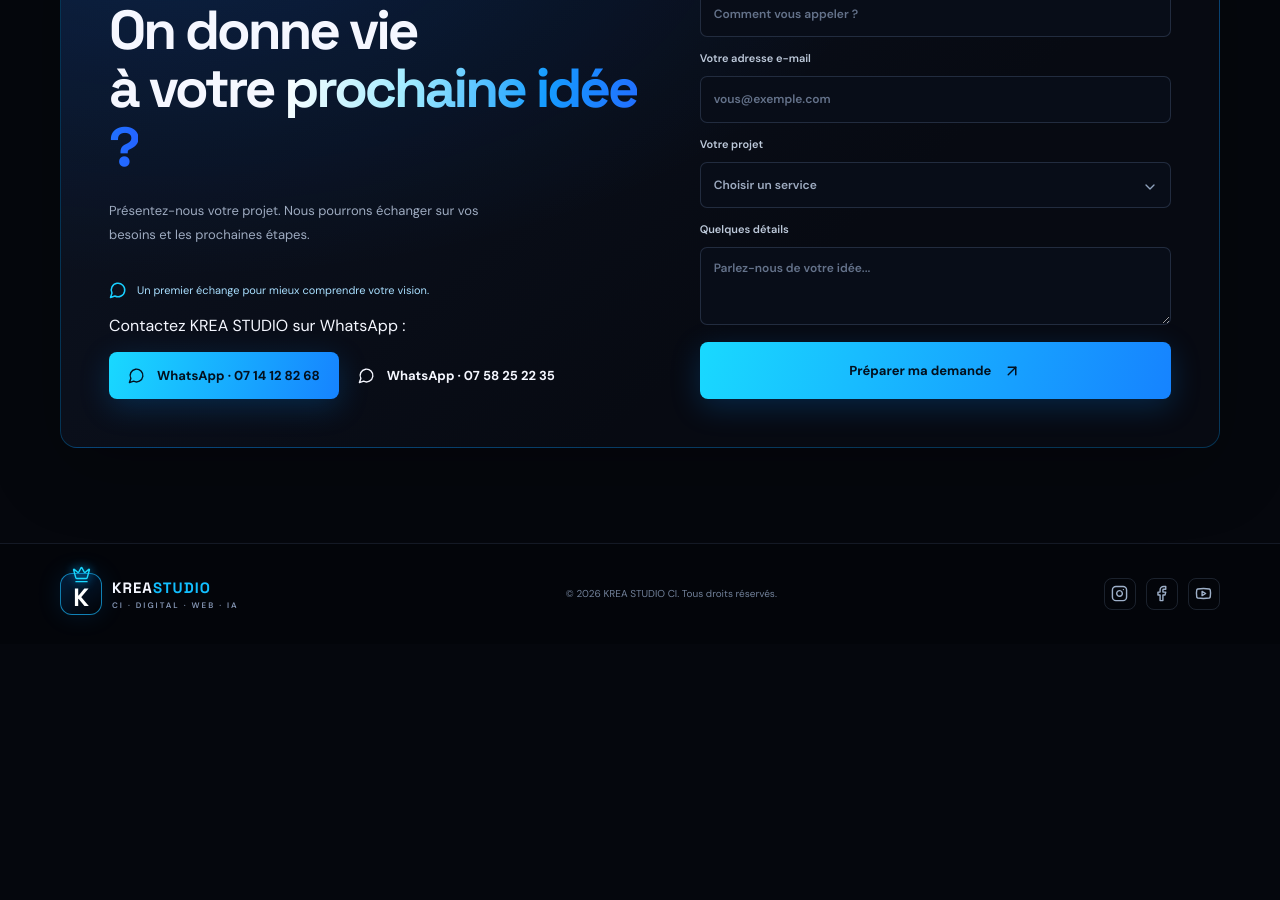
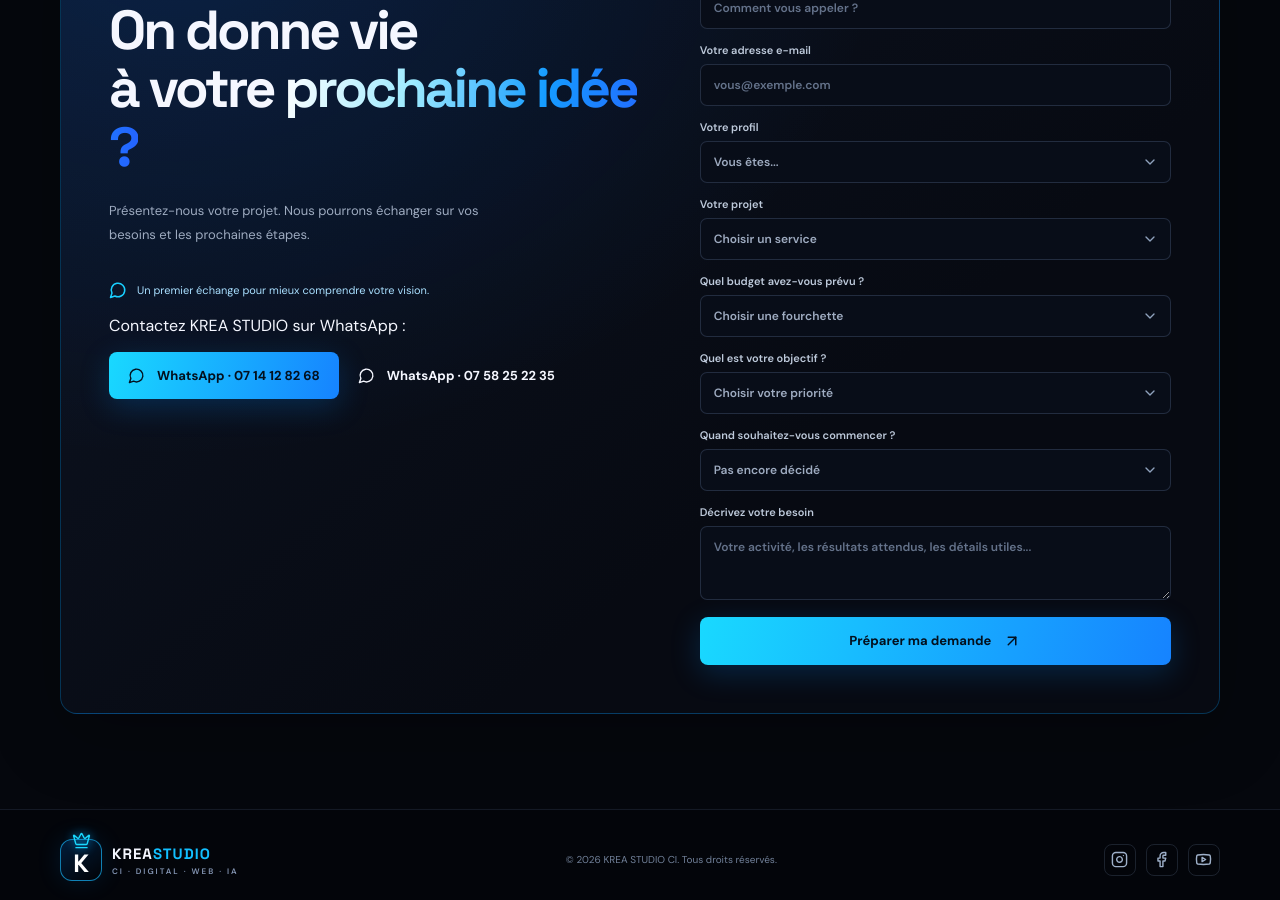
Before and after one commit to claus225/videoai-miniapp, a React (Vite) app: page / in a window 1280 px wide. Shown: the part 3660-4560 px from the top of the page. Before the commit the page ends 4304 px from the top, so only its background shows below. Built offline with nearby package versions, Linux system fonts and the light colour scheme.

Commit message:
Add client discovery questionnaire to KREA STUDIO

```diff
--- a/src/App.jsx
+++ b/src/App.jsx
@@ -236,8 +236,12 @@ function App() {
             <form className="contact-form" onSubmit={handleSubmit}>
               <label>Votre nom<input required name="name" placeholder="Comment vous appeler ?" /></label>
               <label>Votre adresse e-mail<input required type="email" name="email" placeholder="vous@exemple.com" /></label>
-              <label>Votre projet<select name="project" defaultValue=""><option value="" disabled>Choisir un service</option><option>Affiches publicitaires</option><option>Création de flyers</option><option>Miniature YouTube</option><option>Création de logo professionnel</option><option>Création de site web</option><option>Création de SaaS et outils web</option><option>Gestion des réseaux sociaux</option><option>Montage vidéo simple</option><option>Montage vidéo avancé</option><option>Création de boutique en ligne</option><option>Automatisation et assistants IA</option><option>Optimisation web et référencement</option><option>Autre projet digital</option></select><ChevronDown className="select-chevron" size={16} /></label>
-              <label>Quelques détails<textarea required name="message" rows="3" placeholder="Parlez-nous de votre idée..." /></label>
+              <label>Votre profil<select name="profile" defaultValue="" required><option value="" disabled>Vous êtes...</option><option>Petit commerçant / vendeur indépendant</option><option>Entrepreneur / créateur de contenu</option><option>PME / entreprise</option><option>Association / organisation</option><option>Autre</option></select><ChevronDown className="select-chevron" size={16} /></label>
+              <label>Votre projet<select name="project" defaultValue="" required><option value="" disabled>Choisir un service</option><option>Affiches publicitaires</option><option>Création de flyers</option><option>Miniature YouTube</option><option>Création de logo professionnel</option><option>Création de site web</option><option>Création de SaaS et outils web</option><option>Gestion des réseaux sociaux</option><option>Montage vidéo simple</option><option>Montage vidéo avancé</option><option>Création de boutique en ligne</option><option>Automatisation et assistants IA</option><option>Optimisation web et référencement</option><option>Autre projet digital</option></select><ChevronDown className="select-chevron" size={16} /></label>
+              <label>Quel budget avez-vous prévu ?<select name="budget" defaultValue="" required><option value="" disabled>Choisir une fourchette</option><option>Moins de 5 000 FCFA</option><option>5 000 à 15 000 FCFA</option><option>15 000 à 50 000 FCFA</option><option>50 000 à 100 000 FCFA</option><option>100 000 à 250 000 FCFA</option><option>250 000 à 500 000 FCFA</option><option>Plus de 500 000 FCFA</option><option>À discuter / besoin de conseils</option></select><ChevronDown className="select-chevron" size={16} /></label>
+              <label>Quel est votre objectif ?<select name="goal" defaultValue="" required><option value="" disabled>Choisir votre priorité</option><option>Attirer plus de clients</option><option>Présenter mon activité / ma marque</option><option>Vendre mes produits en ligne</option><option>Améliorer ma présence sur les réseaux sociaux</option><option>Automatiser certaines tâches</option><option>Lancer un nouveau projet numérique</option><option>Autre objectif</option></select><ChevronDown className="select-chevron" size={16} /></label>
+              <label>Quand souhaitez-vous commencer ?<select name="timeline" defaultValue=""><option value="">Pas encore décidé</option><option>Le plus tôt possible</option><option>Dans les 7 jours</option><option>Dans le mois</option><option>Plus tard</option></select><ChevronDown className="select-chevron" size={16} /></label>
+              <label>Décrivez votre besoin<textarea required name="message" rows="3" placeholder="Votre activité, les résultats attendus, les détails utiles..." /></label>
               <button className="button button-primary submit-button" type="submit">Préparer ma demande <ArrowUpRight size={18} /></button>
               {sent && <p className="form-feedback"><Check size={16} /> Formulaire de démonstration : aucun message n'a été envoyé. Le contact sera activé après configuration.</p>}
             </form>
```
